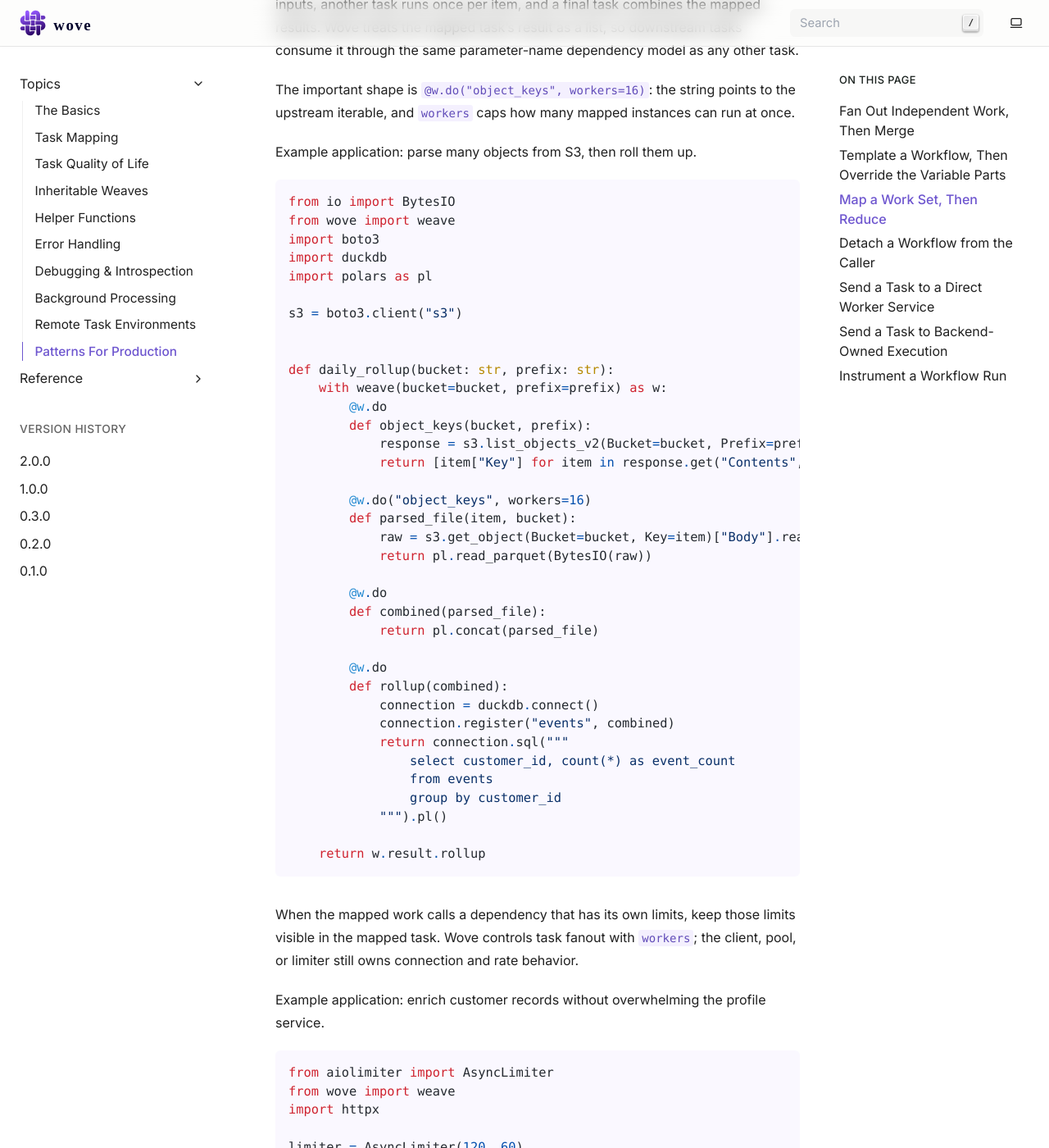
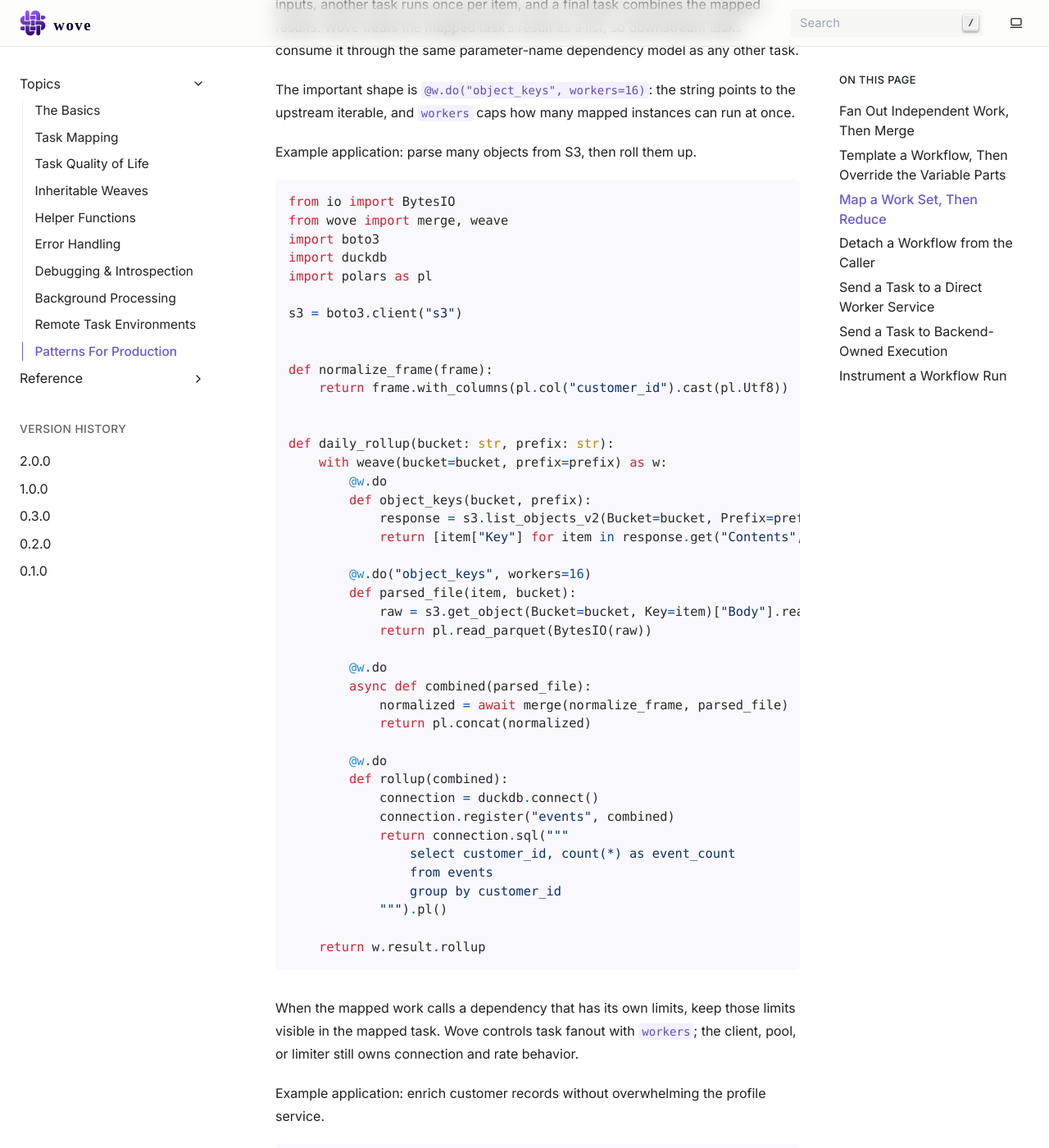
Before and after one commit to curvedinf/wove, a Sphinx documentation site: the page built from docs/how-to/patterns-for-production.md, in a window 1280 px wide and 1400 px high, scrolled down 4167 px. Shown: the whole window at 82% size. Built offline with Sphinx 7.4.7, drawn with Linux system fonts in a browser that asks for light colours.

````diff
--- a/docs/how-to/patterns-for-production.md
+++ b/docs/how-to/patterns-for-production.md
@@ -140,12 +140,16 @@ Example application: parse many objects from S3, then roll them up.
 
 ```python
 from io import BytesIO
-from wove import weave
+from wove import merge, weave
 import boto3
 import duckdb
 import polars as pl
 
 s3 = boto3.client("s3")
+
+
+def normalize_frame(frame):
+    return frame.with_columns(pl.col("customer_id").cast(pl.Utf8))
 
 
 def daily_rollup(bucket: str, prefix: str):
@@ -161,8 +165,9 @@ def daily_rollup(bucket: str, prefix: str):
             return pl.read_parquet(BytesIO(raw))
 
         @w.do
-        def combined(parsed_file):
-            return pl.concat(parsed_file)
+        async def combined(parsed_file):
+            normalized = await merge(normalize_frame, parsed_file)
+            return pl.concat(normalized)
 
         @w.do
         def rollup(combined):
--- a/pyproject.toml
+++ b/pyproject.toml
@@ -50,7 +50,6 @@ dev-executors = [
     "dask[distributed]",
     "kubernetes",
     "boto3",
-    "pyslurm; platform_system == 'Linux'",
 ]
 examples = [
     "httpx",
````
Also changed, not shown: README.md (+38 -0 lines), docs/reference/backend-adapters/slurm.md (+3 -3 lines), docs/version-history/2.0.0.md (+5 -1 lines), 2 other files.
